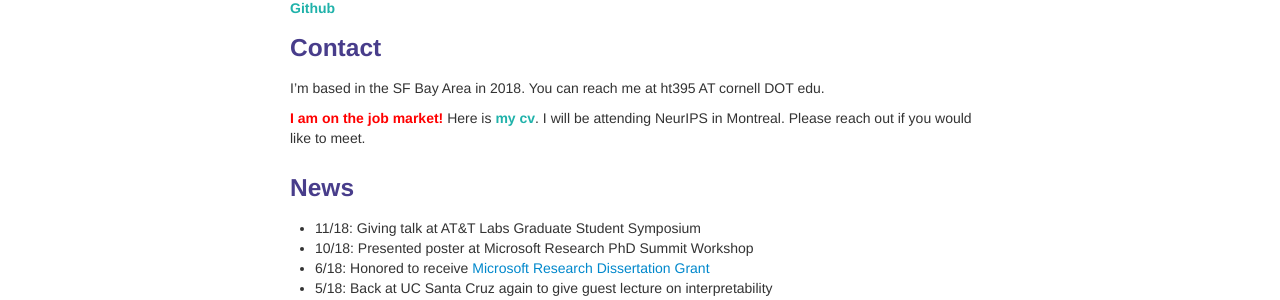
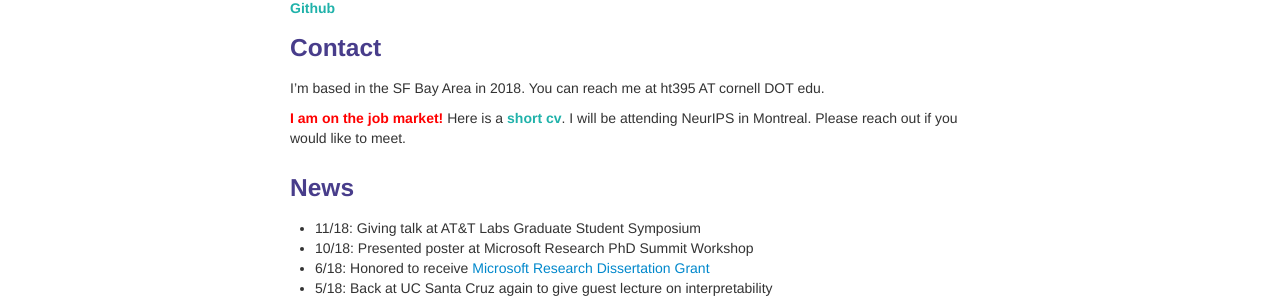
Before and after one commit to shftan/shftan.github.io, a Jekyll site: the page built from index.md, in a window 1280 px wide and 900 px high. Shown: the part 333-633 px from the top of the window. Built offline with Jekyll 4.4.1, drawn with Linux system fonts in a browser that asks for light colours.

Commit message:
Update index.md

```diff
--- a/index.md
+++ b/index.md
@@ -28,7 +28,7 @@ keywords: Sarah Tan, Cornell, statistics, interpretability, causal inference, co
 <div class="row-fluid" id="contact"><h3>Contact</h3></div>
 I'm based in the SF Bay Area in 2018. You can reach me at ht395 AT cornell DOT edu.
 
-<span class="highlight">I am on the job market!</span> Here is <a class="paper" href="SarahTan_ShortCV_General.pdf">my cv</a>. I will be attending NeurIPS in Montreal. Please reach out if you would like to meet.
+<span class="highlight">I am on the job market!</span> Here is a <a class="paper" href="SarahTan_ShortCV_General.pdf">short cv</a>. I will be attending NeurIPS in Montreal. Please reach out if you would like to meet.
 
 <div class="row-fluid" id="news"><h3>News</h3>
 </div>
```
